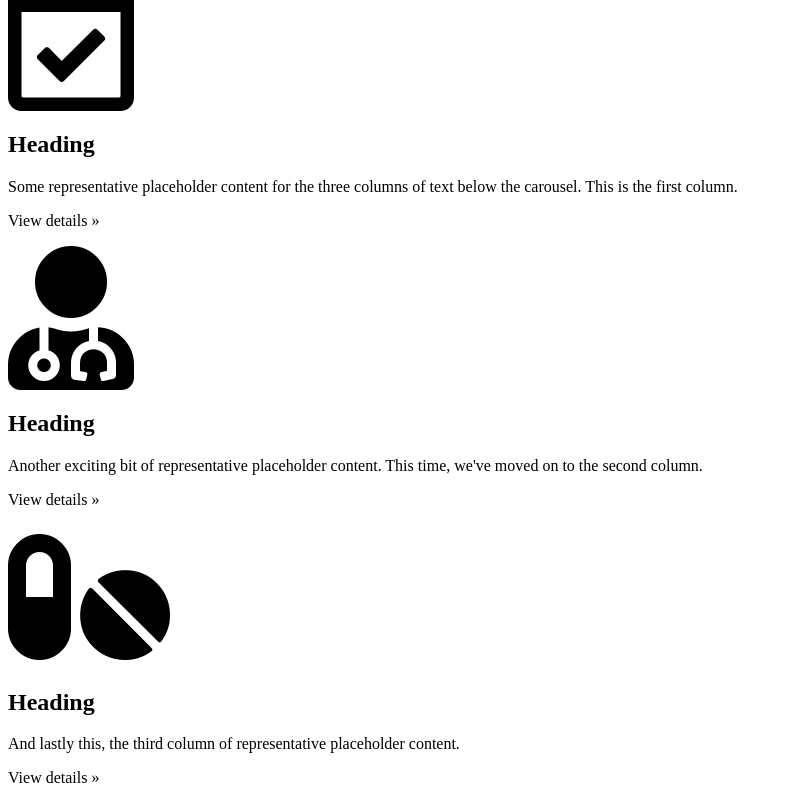
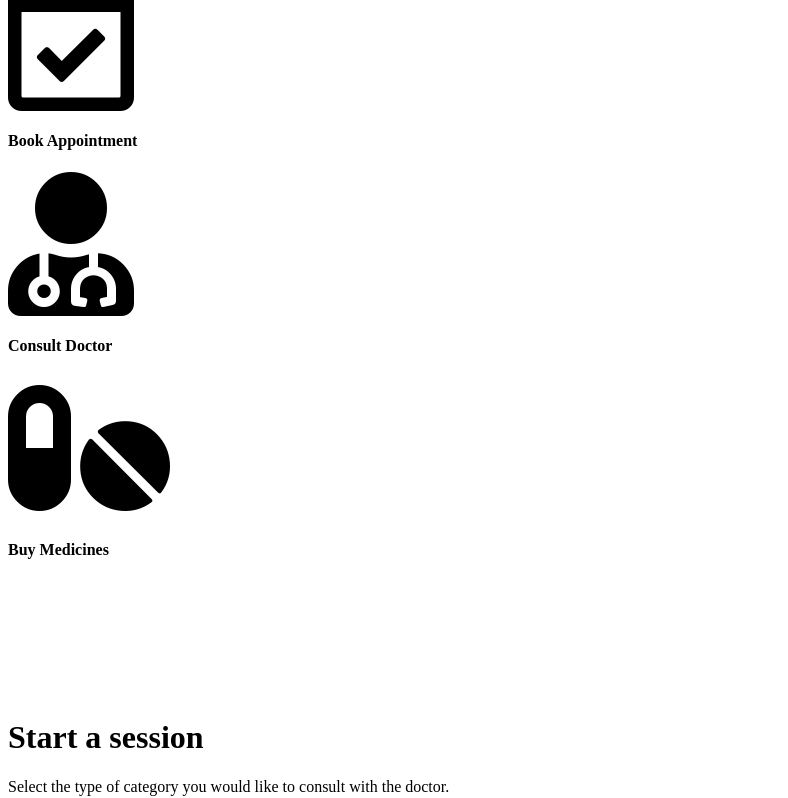
Before and after one commit to AbhaayKaul/Medcare-App, a React (Create React App) app in the folder frontend/: page / in a window 1280 px wide. Shown: the part 1868-2666 px from the top of the page, without its empty margins (0-788 px from the left). Built offline with nearby package versions, Linux system fonts and the light colour scheme; the HTML template or start-up script is replaced by a standard one; a web font is replaced by a local one.

Commit message:
changes in homepage

```diff
--- a/frontend/src/components/CatalogueBar.js
+++ b/frontend/src/components/CatalogueBar.js
@@ -13,43 +13,15 @@ const CatalogueBar = () => {
       <div className="row">
         <div className="col-lg-4">
           <i className="far fa-calendar-check fa-9x"></i>
-          <h2>Heading</h2>
-          <p>
-            Some representative placeholder content for the three columns of
-            text below the carousel. This is the first column.
-          </p>
-          <p>
-            {/* <a className="btn btn-secondary" href="#"> */}
-            View details &raquo;
-            {/* </a> */}
-          </p>
+          <h4>Book Appointment</h4>
         </div>
         <div className="col-lg-4">
           <i className="fas fa-user-md fa-9x"></i>
-
-          <h2>Heading</h2>
-          <p>
-            Another exciting bit of representative placeholder content. This
-            time, we've moved on to the second column.
-          </p>
-          <p>
-            {/* <a className="btn btn-secondary" href="#"> */}
-            View details &raquo;
-            {/* </a> */}
-          </p>
+          <h4>Consult Doctor</h4>
         </div>
         <div className="col-lg-4">
           <i className="fas fa-pills fa-9x"></i>
-          <h2>Heading</h2>
-          <p>
-            And lastly this, the third column of representative placeholder
-            content.
-          </p>
-          <p>
-            {/* <a className="btn btn-secondary" href="#"> */}
-            View details &raquo;
-            {/* </a> */}
-          </p>
+          <h4>Buy Medicines</h4>
         </div>
       </div>
     </Container>
```
